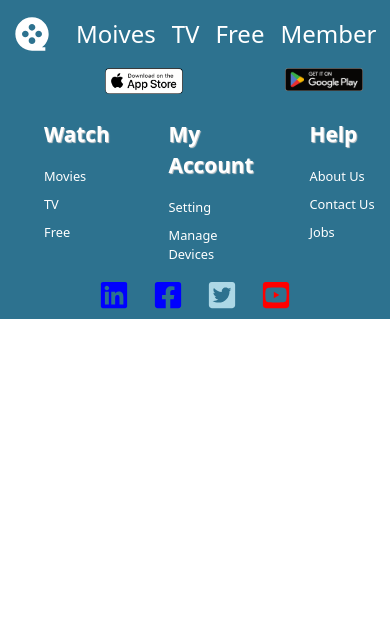
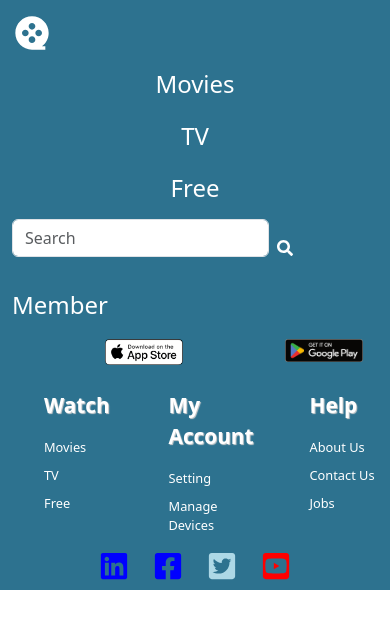
Before and after one commit to JunyaQ/videoStore, a React (Create React App) app: page /login in a window 390 px wide. Shown: the top 628 px of the page. Built offline with nearby package versions, Linux system fonts and the light colour scheme.

Commit message:
add login function

```diff
--- a/src/components/Login.jsx
+++ b/src/components/Login.jsx
@@ -1,10 +1,15 @@
 import React, { useState } from 'react';
+import { useNavigate } from 'react-router-dom'; // Import useNavigate
+import { useUser } from './userContext'; // Import useUser hook
 
 function Login() {
     const [formState, setFormState] = useState({
         email: '',
         password: '',
     });
+
+    const { setUser } = useUser(); // Use the setUser function from context
+    const navigate = useNavigate(); // Initialize useNavigate
 
     const handleChange = (event) => {
         const { name, value } = event.target;
@@ -13,7 +18,6 @@ function Login() {
             [name]: value,
         }));
     };
-
 
     const handleFormSubmit = (event) => {
         event.preventDefault();
@@ -33,7 +37,8 @@ function Login() {
         })
         .then(data => {
             console.log("Login successful:", data);
-            alert("Login successful!");
+            setUser(data); // Set user data upon successful login
+            navigate('/'); // Navigate to the main page
         })
         .catch(error => {
             console.error('Error:', error);
--- a/src/components/Navigation/Navigation.css
+++ b/src/components/Navigation/Navigation.css
@@ -15,3 +15,26 @@
     width: 100%;
   }
   }
+
+  .search-btn {
+    background-color: var(--darkBlue);
+    border: none;
+}
+
+.search-btn .fa {
+    color: var(--white);
+}
+.search-btn :hover{
+  color: black;
+  background-color: var(--darkBlue);
+  opacity: 0.9;
+}
+
+@media(max-width: 600px){
+  .navphone {
+      display: flex;
+      justify-content: center;
+      align-items: center;
+      width: 100%;
+  }
+}
--- a/src/components/Navigation/Navigation.jsx
+++ b/src/components/Navigation/Navigation.jsx
@@ -1,32 +1,58 @@
 import React, { useState } from 'react';
-import {Container,Nav, Navbar,Form, Button} from "react-bootstrap";
+import { Container, Nav, Navbar, Form, FormControl, Button } from "react-bootstrap";
 import { FaSearch } from "react-icons/fa";
 import { RiMovie2Fill } from "react-icons/ri";
 import './Navigation.css';
+import { useUser } from "../userContext";
 
+function Navigation() {
+    const { user } = useUser();
+    const [searchTerm, setSearchTerm] = useState('');
 
-function Navigation(){
-    return(
+    // Placeholder function for handling search
+    const handleSearch = (event) => {
+        event.preventDefault();
+        console.log(searchTerm);
+        // Implement search functionality here
+    };
+
+    return (
         <div>
-        <Navbar className='navigation'>
+            <Navbar className='navigation' expand="lg">
                 <Container>
-          <Nav className='justify-content-front '>
-            <Navbar.Brand href='/'><RiMovie2Fill size={40} color='white'/></Navbar.Brand>
+                    <Nav className='justify-content-front'>
+                        <Navbar.Brand href='/'><RiMovie2Fill size={40} color='white' /></Navbar.Brand>
                     </Nav>
                     <Nav className="me-auto navlinks navphone">
-              <Nav.Link href='/movies' className='navlinks'>Moives</Nav.Link>
+                        <Nav.Link href='/movies' className='navlinks'>Movies</Nav.Link>
                         <Nav.Link href='/tvs' className='navlinks'>TV</Nav.Link>
                         <Nav.Link href='/free' className='navlinks'>Free</Nav.Link>
                     </Nav>
 
+                    {/* Search Form */}
+                    <Form className="d-flex" onSubmit={handleSearch}>
+                        <FormControl
+                            type="search"
+                            placeholder="Search"
+                            className="me-2"
+                            aria-label="Search"
+                            value={searchTerm}
+                            onChange={e => setSearchTerm(e.target.value)}
+                        />
+                        <button type="submit" className="search-btn">
+                            <FaSearch color="white" />
+                        </button>
+                    </Form>
+
                     <Nav className='justify-content-end navlinks'>
-            <Nav.Link  className='navlinks' href='/loginSignup'> Member </Nav.Link>
-
+                        <Nav.Link className='navlinks' href='/loginSignup'>
+                            {user ? user.firstName : 'Member'}
+                        </Nav.Link>
                     </Nav>
                 </Container>
             </Navbar>
-
         </div>
     );
 }
+
 export default Navigation;
--- a/src/components/userContext.jsx
+++ b/src/components/userContext.jsx
@@ -1,3 +1,4 @@
+// src/UserContext.js
 import React, { createContext, useContext, useState } from 'react';
 
 const UserContext = createContext();
--- a/src/index.js
+++ b/src/index.js
@@ -3,12 +3,13 @@ import ReactDOM from 'react-dom/client';
 import './index.css';
 import App from './App';
 import reportWebVitals from './reportWebVitals';
+import { UserProvider } from './components/userContext';
 
 const root = ReactDOM.createRoot(document.getElementById('root'));
 root.render(
-  <React.StrictMode>
-    <App />
-  </React.StrictMode>
+  <UserProvider>
+  <App />
+</UserProvider>,
 );
 
 // If you want to start measuring performance in your app, pass a function
```
Lines whose indentation alone changed are shown as unchanged.
